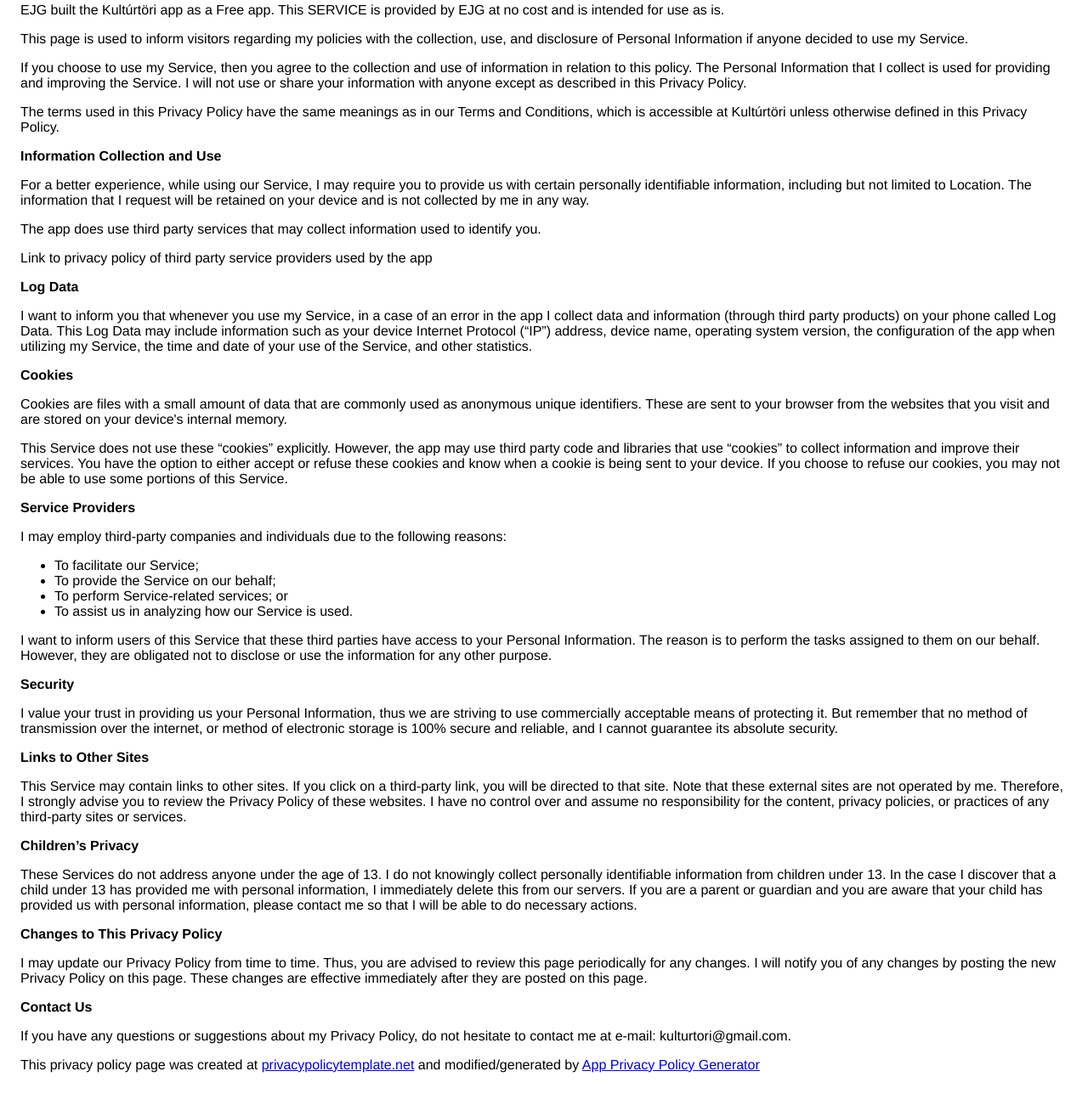
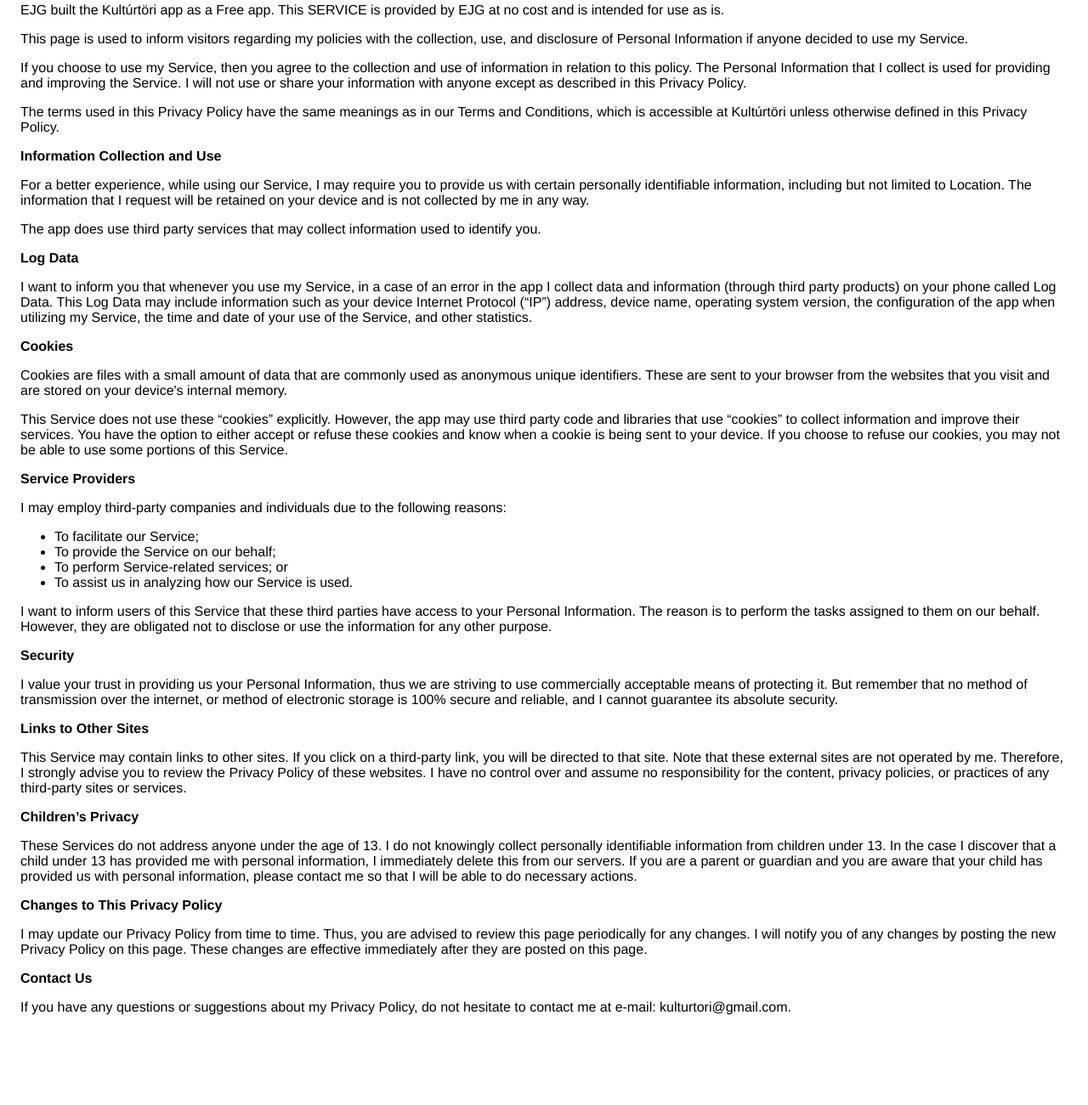
Before and after one commit to kulturtori/privacy-policy, a plain HTML site: page index.html in a window 1280 px wide. Shown: the part 89-1390 px from the top of the page at 85% size. After the commit the page ends 1324 px from the top, so only its background shows below. Drawn offline with Linux system fonts and the light colour scheme.

Commit message:
Update index.html

```diff
--- a/index.html
+++ b/index.html
@@ -40,8 +40,6 @@
                     The app does use third party services that may collect
                     information used to identify you.
                   </p> <div><p>
-                      Link to privacy policy of third party service providers
-                      used by the app
                     </p> <ul><!----><!----><!----><!----><!----><!----><!----><!----><!----><!----><!----></ul></div> <p><strong>Log Data</strong></p> <p>
                     I want to inform you that whenever
                     you use my Service, in a case of an error in the
@@ -113,10 +111,6 @@
                     If you have any questions or suggestions about
                     my Privacy Policy, do not hesitate to contact
                     me at e-mail: kulturtori@gmail.com.
-                  </p> <p>
-                    This privacy policy page was created at
-                    <a href="https://privacypolicytemplate.net" target="_blank">privacypolicytemplate.net</a>
-                    and modified/generated by
-                    <a href="https://app-privacy-policy-generator.firebaseapp.com/" target="_blank">App Privacy Policy Generator</a></p>
+                  </p>
     </body>
     </html>
```
